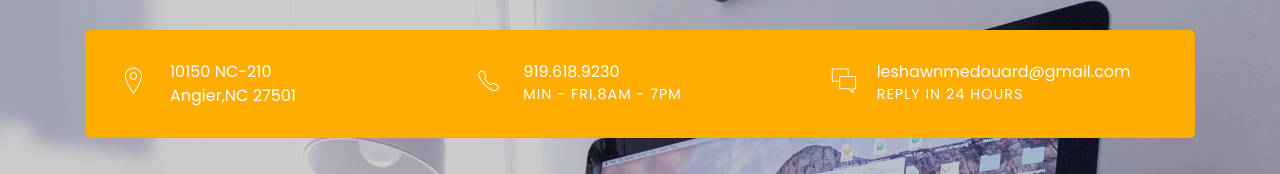
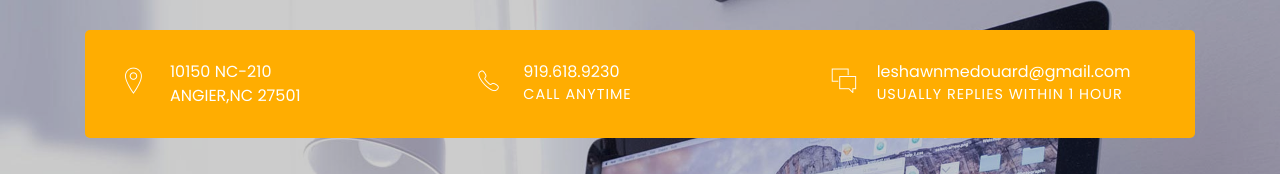
Before and after one commit to LeShawnEdouard/LeShawn_Portfolio, a plain HTML site: page index.html in a window 1280 px wide. Shown: the top 174 px of the page. Drawn offline with Linux system fonts and the light colour scheme; files whose address does not match are found by name.

Commit message:
Changed contact information in the top container

```diff
--- a/index.html
+++ b/index.html
@@ -35,7 +35,7 @@
 							<i class="icon ion-ios-location-outline"></i>
 							<div class="right-area">
 								<h5>10150 NC-210</h5>
-								<h5>Angier,NC 27501</h5>
+								<h5>ANGIER,NC 27501</h5>
 							</div><!-- right-area -->
 						</div><!-- info -->
 					</div><!-- col-sm-4 -->
@@ -45,7 +45,7 @@
 							<i class="icon ion-ios-telephone-outline"></i>
 							<div class="right-area">
 								<h5>919.618.9230</h5>
-								<h6>MIN - FRI,8AM - 7PM</h6>
+								<h6>CALL ANYTIME</h6>
 							</div><!-- right-area -->
 						</div><!-- info -->
 					</div><!-- col-sm-4 -->
@@ -55,7 +55,7 @@
 							<i class="icon ion-ios-chatboxes-outline"></i>
 							<div class="right-area">
 								<h5>leshawnmedouard@gmail.com</h5>
-								<h6>REPLY IN 24 HOURS</h6>
+								<h6>USUALLY REPLIES WITHIN 1 HOUR</h6>
 							</div><!-- right-area -->
 						</div><!-- info -->
 					</div><!-- col-sm-4 -->
```
